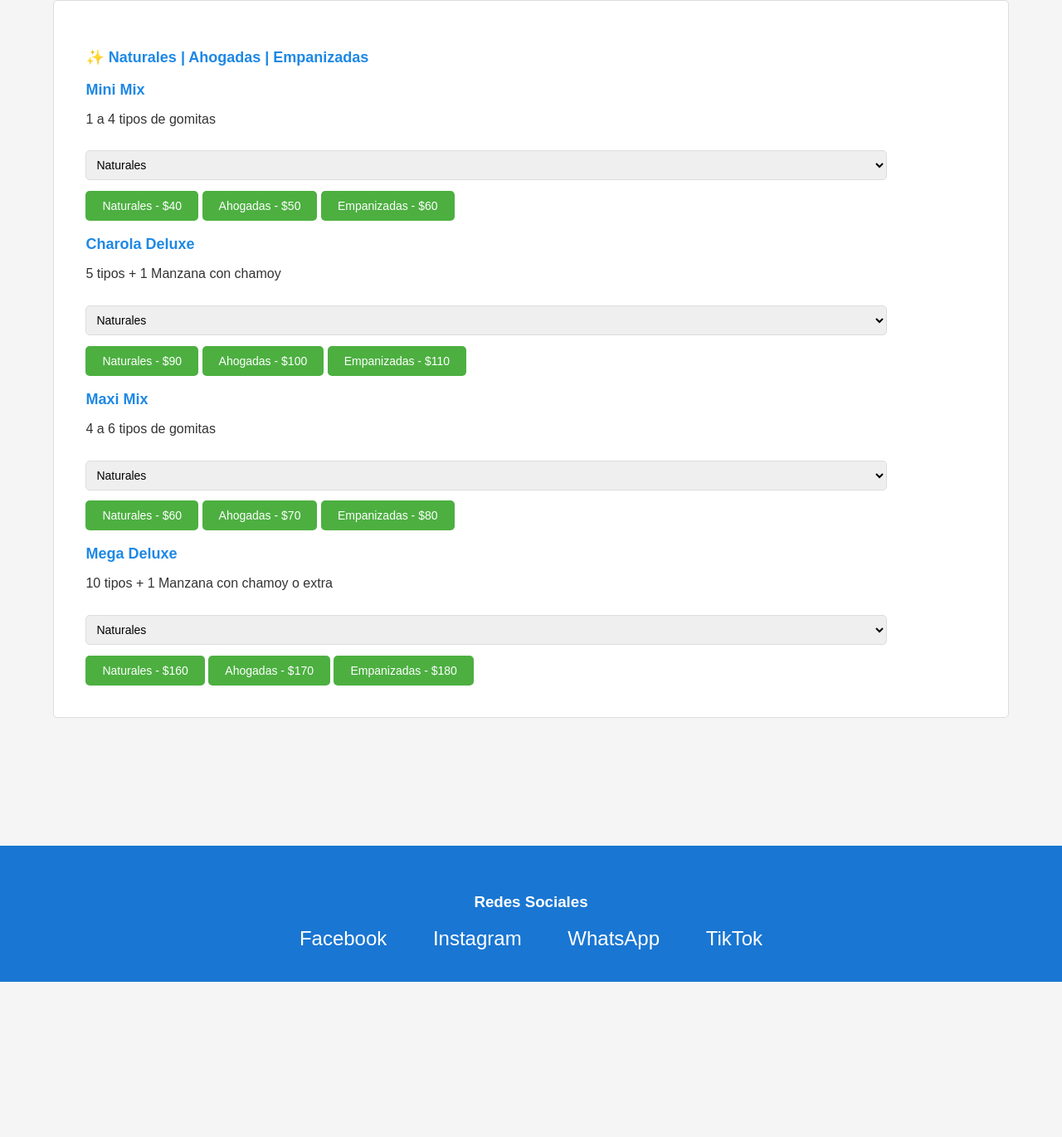
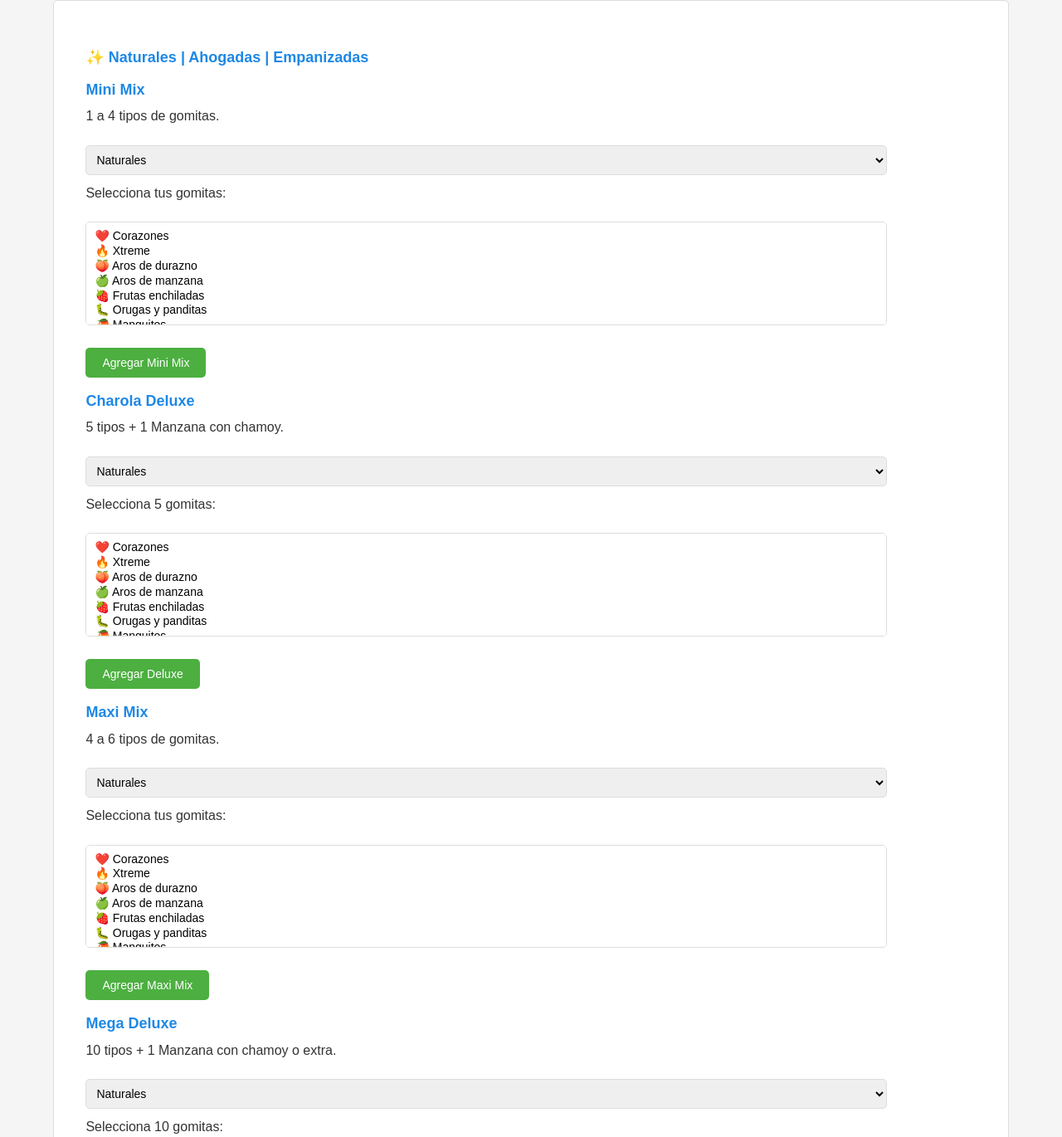
Before and after one commit to pccandys/pc-candys, a plain HTML site: page charolas.html in a window 1280 px wide. Shown: the part 204-1574 px from the top of the page at 83% size. Before the commit the page ends 1387 px from the top, so only its background shows below. Drawn offline with nearby package versions, Linux system fonts and the light colour scheme.

Commit message:
Actualizar charolas.html

```diff
--- a/charolas.html
+++ b/charolas.html
@@ -88,6 +88,10 @@
             color: #1e88e5;
             margin-bottom: 1vw;
         }
+        .menu-item p {
+            margin: 0 0 1vw 0;
+            font-size: 2.8vw;
+        }
         .menu-item select {
             width: 90%;
             padding: 1.5vw;
@@ -104,6 +108,7 @@
             border-radius: 5px;
             font-size: 2.5vw;
             cursor: pointer;
+            margin-top: 1vw;
         }
         .menu-item button:hover {
             background-color: #45a049;
@@ -132,6 +137,7 @@
             .page-space { font-size: 16px; }
             .menu-section h1 { font-size: 32px; }
             .menu-item h3 { font-size: 18px; }
+            .menu-item p { font-size: 16px; }
             .menu-item select { font-size: 14px; padding: 8px; }
             .menu-item button { font-size: 14px; padding: 10px 20px; }
             .nav-menu a { font-size: 16px; }
@@ -159,49 +165,98 @@
         <h1>🍭 MENÚ 2: CHAROLAS</h1>
         <div class="menu-item">
             <h3>✨ Naturales | Ahogadas | Empanizadas</h3>
+
+            <!-- MINI MIX -->
             <h3>Mini Mix</h3>
-            <p>1 a 4 tipos de gomitas</p>
+            <p>1 a 4 tipos de gomitas.</p>
             <select id="miniMixVariety">
                 <option value="Naturales">Naturales</option>
                 <option value="Ahogadas">Ahogadas</option>
                 <option value="Empanizadas">Empanizadas</option>
             </select>
-            <button onclick="addToOrder('Mini Mix', 40, 'miniMixVariety')">Naturales - $40</button>
-            <button onclick="addToOrder('Mini Mix', 50, 'miniMixVariety')">Ahogadas - $50</button>
-            <button onclick="addToOrder('Mini Mix', 60, 'miniMixVariety')">Empanizadas - $60</button>
+            <p>Selecciona tus gomitas:</p>
+            <select id="miniMixGomitas" multiple size="6">
+                <option>❤️ Corazones</option>
+                <option>🔥 Xtreme</option>
+                <option>🍑 Aros de durazno</option>
+                <option>🍏 Aros de manzana</option>
+                <option>🍓 Frutas enchiladas</option>
+                <option>🐛 Orugas y panditas</option>
+                <option>🥭 Manguitos</option>
+                <option>🍊 Gajos de naranja</option>
+                <option>🐬 Delfines</option>
+                <option>🐧 Pingüinos</option>
+            </select>
+            <button onclick="addCharola('Mini Mix', 'miniMixVariety', 'miniMixGomitas')">Agregar Mini Mix</button>
 
+            <!-- CHAROLA DELUXE -->
             <h3>Charola Deluxe</h3>
-            <p>5 tipos + 1 Manzana con chamoy</p>
+            <p>5 tipos + 1 Manzana con chamoy.</p>
             <select id="deluxeVariety">
                 <option value="Naturales">Naturales</option>
                 <option value="Ahogadas">Ahogadas</option>
                 <option value="Empanizadas">Empanizadas</option>
             </select>
-            <button onclick="addToOrder('Charola Deluxe', 90, 'deluxeVariety')">Naturales - $90</button>
-            <button onclick="addToOrder('Charola Deluxe', 100, 'deluxeVariety')">Ahogadas - $100</button>
-            <button onclick="addToOrder('Charola Deluxe', 110, 'deluxeVariety')">Empanizadas - $110</button>
+            <p>Selecciona 5 gomitas:</p>
+            <select id="deluxeGomitas" multiple size="6">
+                <option>❤️ Corazones</option>
+                <option>🔥 Xtreme</option>
+                <option>🍑 Aros de durazno</option>
+                <option>🍏 Aros de manzana</option>
+                <option>🍓 Frutas enchiladas</option>
+                <option>🐛 Orugas y panditas</option>
+                <option>🥭 Manguitos</option>
+                <option>🍊 Gajos de naranja</option>
+                <option>🐬 Delfines</option>
+                <option>🐧 Pingüinos</option>
+            </select>
+            <button onclick="addCharola('Charola Deluxe', 'deluxeVariety', 'deluxeGomitas')">Agregar Deluxe</button>
 
+            <!-- MAXI MIX -->
             <h3>Maxi Mix</h3>
-            <p>4 a 6 tipos de gomitas</p>
+            <p>4 a 6 tipos de gomitas.</p>
             <select id="maxiMixVariety">
                 <option value="Naturales">Naturales</option>
                 <option value="Ahogadas">Ahogadas</option>
                 <option value="Empanizadas">Empanizadas</option>
             </select>
-            <button onclick="addToOrder('Maxi Mix', 60, 'maxiMixVariety')">Naturales - $60</button>
-            <button onclick="addToOrder('Maxi Mix', 70, 'maxiMixVariety')">Ahogadas - $70</button>
-            <button onclick="addToOrder('Maxi Mix', 80, 'maxiMixVariety')">Empanizadas - $80</button>
+            <p>Selecciona tus gomitas:</p>
+            <select id="maxiMixGomitas" multiple size="6">
+                <option>❤️ Corazones</option>
+                <option>🔥 Xtreme</option>
+                <option>🍑 Aros de durazno</option>
+                <option>🍏 Aros de manzana</option>
+                <option>🍓 Frutas enchiladas</option>
+                <option>🐛 Orugas y panditas</option>
+                <option>🥭 Manguitos</option>
+                <option>🍊 Gajos de naranja</option>
+                <option>🐬 Delfines</option>
+                <option>🐧 Pingüinos</option>
+            </select>
+            <button onclick="addCharola('Maxi Mix', 'maxiMixVariety', 'maxiMixGomitas')">Agregar Maxi Mix</button>
 
+            <!-- MEGA DELUXE -->
             <h3>Mega Deluxe</h3>
-            <p>10 tipos + 1 Manzana con chamoy o extra</p>
+            <p>10 tipos + 1 Manzana con chamoy o extra.</p>
             <select id="megaDeluxeVariety">
                 <option value="Naturales">Naturales</option>
                 <option value="Ahogadas">Ahogadas</option>
                 <option value="Empanizadas">Empanizadas</option>
             </select>
-            <button onclick="addToOrder('Mega Deluxe', 160, 'megaDeluxeVariety')">Naturales - $160</button>
-            <button onclick="addToOrder('Mega Deluxe', 170, 'megaDeluxeVariety')">Ahogadas - $170</button>
-            <button onclick="addToOrder('Mega Deluxe', 180, 'megaDeluxeVariety')">Empanizadas - $180</button>
+            <p>Selecciona 10 gomitas:</p>
+            <select id="megaDeluxeGomitas" multiple size="6">
+                <option>❤️ Corazones</option>
+                <option>🔥 Xtreme</option>
+                <option>🍑 Aros de durazno</option>
+                <option>🍏 Aros de manzana</option>
+                <option>🍓 Frutas enchiladas</option>
+                <option>🐛 Orugas y panditas</option>
+                <option>🥭 Manguitos</option>
+                <option>🍊 Gajos de naranja</option>
+                <option>🐬 Delfines</option>
+                <option>🐧 Pingüinos</option>
+            </select>
+            <button onclick="addCharola('Mega Deluxe', 'megaDeluxeVariety', 'megaDeluxeGomitas')">Agregar Mega Deluxe</button>
         </div>
     </section>
 
@@ -216,15 +271,107 @@
     </footer>
 
     <script>
+        /* -----------------------
+           Configuración de precios
+        ------------------------ */
+        const priceMap = {
+            'Mini Mix':         { Naturales: 40, Ahogadas: 50, Empanizadas: 60 },
+            'Charola Deluxe':   { Naturales: 90, Ahogadas: 100, Empanizadas: 110 },
+            'Maxi Mix':         { Naturales: 60, Ahogadas: 70, Empanizadas: 80 },
+            'Mega Deluxe':      { Naturales: 160, Ahogadas: 170, Empanizadas: 180 }
+        };
+
+        /* -----------------------
+           Reglas de cantidad
+        ------------------------ */
+        const charolaRules = {
+            'Mini Mix':       { min: 1,  max: 4,  exact: false },
+            'Charola Deluxe': { min: 5,  max: 5,  exact: true,  extra: 'Manzana con chamoy' },
+            'Maxi Mix':       { min: 4,  max: 6,  exact: false },
+            'Mega Deluxe':    { min: 10, max: 10, exact: true,  extra: 'Manzana con chamoy o extra' }
+        };
+
+        /* -----------------------
+           Persistencia
+        ------------------------ */
         let orders = JSON.parse(localStorage.getItem('orders')) || [];
 
-        function addToOrder(name, price, varietyId) {
-            const variety = document.getElementById(varietyId).value;
-            orders.push({ name, price: parseFloat(price) || 0, variety, category: 'charola' });
+        function saveOrders() {
             localStorage.setItem('orders', JSON.stringify(orders));
-            alert(`${name} (${variety}) agregado a pedidos. Total items: ${orders.length}`);
         }
 
+        /* -----------------------
+           Utilidad: lee gomitas seleccionadas
+        ------------------------ */
+        function getSelectedOptions(selectId) {
+            const sel = document.getElementById(selectId);
+            return Array.from(sel.selectedOptions).map(opt => opt.text.trim());
+        }
+
+        /* -----------------------
+           Validación por charola
+        ------------------------ */
+        function validateGomitas(charolaName, gomitas) {
+            const rule = charolaRules[charolaName];
+            if (!rule) return { ok: true };
+
+            if (rule.exact) {
+                if (gomitas.length !== rule.min) {
+                    return { ok: false, msg: `Debes elegir exactamente ${rule.min} tipos de gomitas.` };
+                }
+            } else {
+                if (gomitas.length < rule.min) {
+                    return { ok: false, msg: `Elige al menos ${rule.min} tipos de gomitas.` };
+                }
+                if (gomitas.length > rule.max) {
+                    return { ok: false, msg: `Solo puedes elegir hasta ${rule.max} tipos de gomitas.` };
+                }
+            }
+            return { ok: true };
+        }
+
+        /* -----------------------
+           Agregar al pedido
+        ------------------------ */
+        function addCharola(charolaName, varietySelectId, gomitasSelectId) {
+            const variety = document.getElementById(varietySelectId).value;
+            const gomitas = getSelectedOptions(gomitasSelectId);
+
+            // Validación cantidad
+            const validation = validateGomitas(charolaName, gomitas);
+            if (!validation.ok) {
+                alert(validation.msg);
+                return;
+            }
+
+            // Precio según variedad
+            const price = priceMap[charolaName]?.[variety] ?? 0;
+
+            // Extras automáticos (Deluxe / Mega)
+            const rule = charolaRules[charolaName];
+            let extras = [];
+            if (rule && rule.extra) {
+                extras.push(rule.extra);
+            }
+
+            // Guardar pedido
+            orders.push({
+                name: charolaName,
+                variety,
+                gomitas,
+                extras,
+                price: parseFloat(price) || 0,
+                category: 'charola',
+                timestamp: new Date().toISOString()
+            });
+            saveOrders();
+
+            alert(`${charolaName} (${variety}) agregado con ${gomitas.length} gomitas. Total pedidos: ${orders.length}`);
+        }
+
+        /* -----------------------
+           Menú responsive
+        ------------------------ */
         const menuToggle = document.querySelector('.menu-toggle');
         const navMenu = document.querySelector('.nav-menu');
         menuToggle.addEventListener('click', () => {
```
